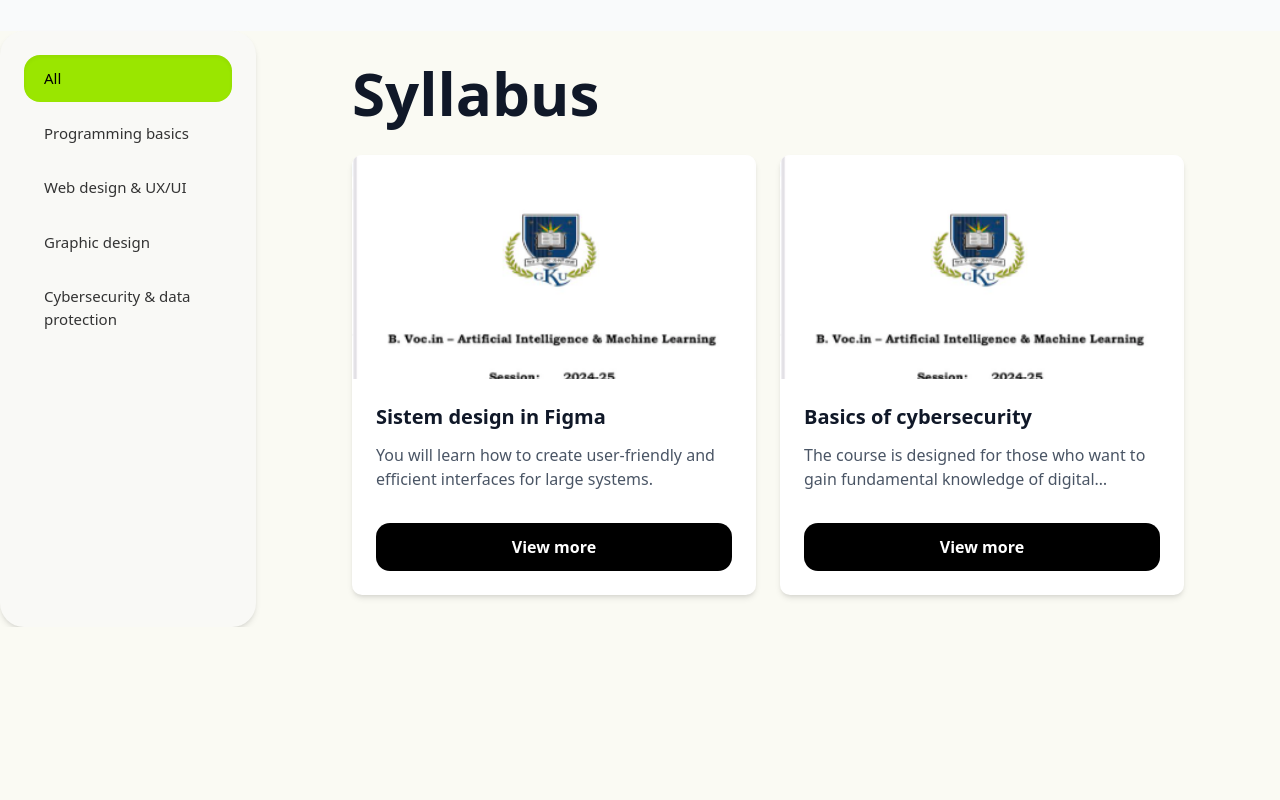
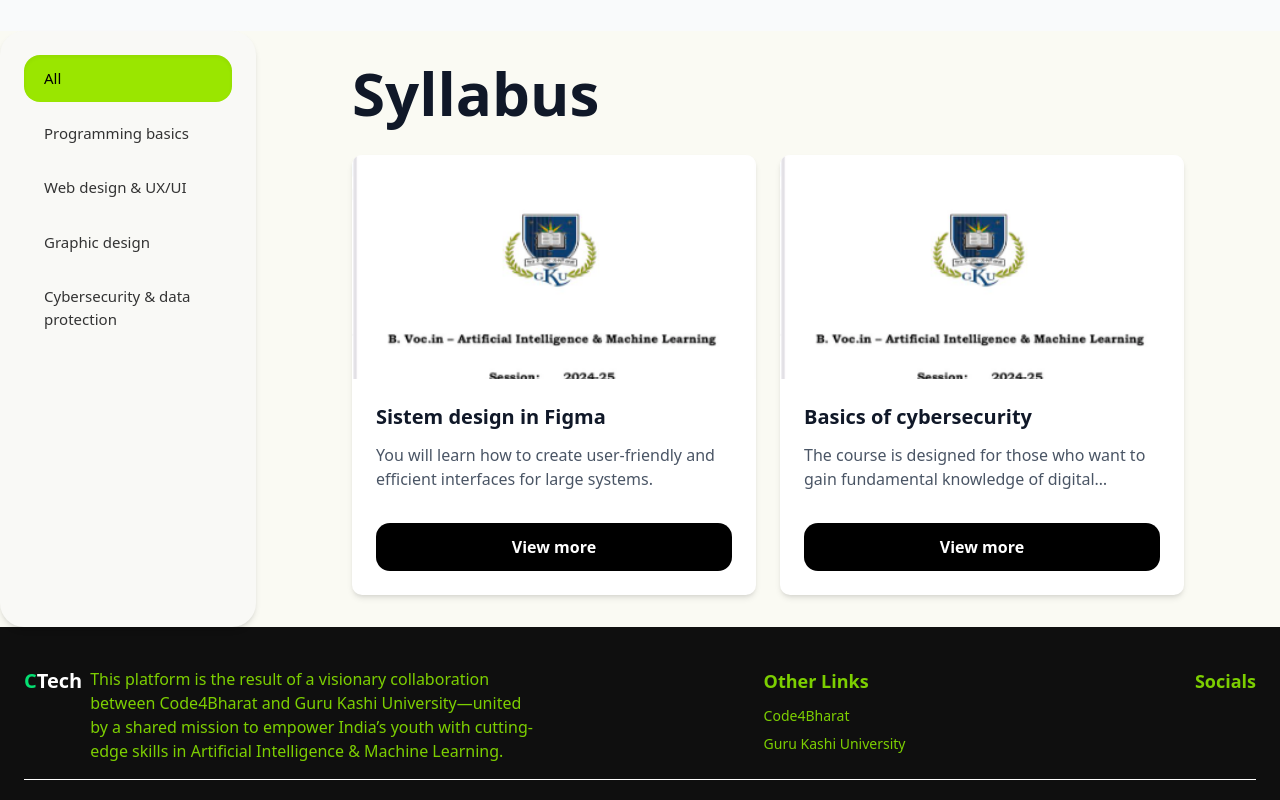
Before and after one commit to Code4Bharat1/BVOC_AIML, a Next.js app: page / in a window 1280 px wide. Shown: the part 2217-3017 px from the top of the page. Before the commit the page ends 2844 px from the top, so only its background shows below. Built offline with nearby package versions, Linux system fonts and the light colour scheme.

Commit message:
footer update

```diff
--- a/src/app/page.jsx
+++ b/src/app/page.jsx
@@ -2,6 +2,7 @@ import Navbar from "@/components/Navbar";
 import CareerOpportunitiesTable from "@/components/CareerOpp";
 import HeroAbout from "@/components/HeroAbout";
 import SemesterCards from "@/components/Syllabuscards/SemesterCards";
+import Footer from "@/components/Footer"
 const Home = () => {
   return (
     <div className="bg-[#fafaf3] pt-24">
@@ -9,6 +10,7 @@ const Home = () => {
       <HeroAbout />
       <CareerOpportunitiesTable />
       <SemesterCards />
+      <Footer/>
     </div>
   );
 };
--- a/src/components/Footer.jsx
+++ b/src/components/Footer.jsx
@@ -0,0 +1,49 @@
+import React from 'react';
+
+const Footer = () => {
+    return (
+      <div className="bg-[#0f0f0f] text-lime-400 py-10 px-6">
+        <div className="max-w-7xl mx-auto flex flex-col md:flex-row justify-between items-start">
+          {/* Left Section: Description */}
+          <div className="flex items-start space-x-2 mb-4 md:mb-0">
+            <div className="text-xl font-semibold">
+              <span className="text-green-400">C</span>
+              <span className="text-white">Tech</span>
+            </div>
+            <p className="text-font-lg  text-lime-500 max-w-md">
+              This platform is the result of a visionary collaboration between Code4Bharat and Guru Kashi University—united by a shared mission to empower India’s youth with cutting-edge skills in Artificial Intelligence & Machine Learning.
+            </p>
+          </div>
+
+          {/* Middle Section: Other Links */}
+          <div className="flex flex-col space-y-2 text-lime-500 md:mr-16">
+            <h3 className="text-lg font-semibold">Other Links</h3>
+            <ul className="space-y-1">
+              <li>
+                <a href="#" className="hover:text-lime-500 text-sm">Code4Bharat</a>
+              </li>
+              <li>
+                <a href="#" className="hover:text-lime-500 text-sm">Guru Kashi University</a>
+              </li>
+            </ul>
+          </div>
+
+          {/* Right Section: Social Media Links */}
+          <div className="flex flex-col space-y-2">
+            <h3 className="text-lg font-semibold text-lime-500">Socials</h3>
+            <div className="flex space-x-4">
+              <a href="#" className="hover:text-lime-400">
+                <i className="fab fa-instagram text-xl text-white"></i> {/* Instagram icon */}
+              </a>
+              <a href="#" className="hover:text-lime-400">
+                <i className="fab fa-linkedin text-xl text-white"></i> {/* LinkedIn icon */}
+              </a>
+            </div>
+          </div>
+        </div>
+        <hr className="border-white mt-4" />
+      </div>
+    );
+};
+
+export default Footer;
```
